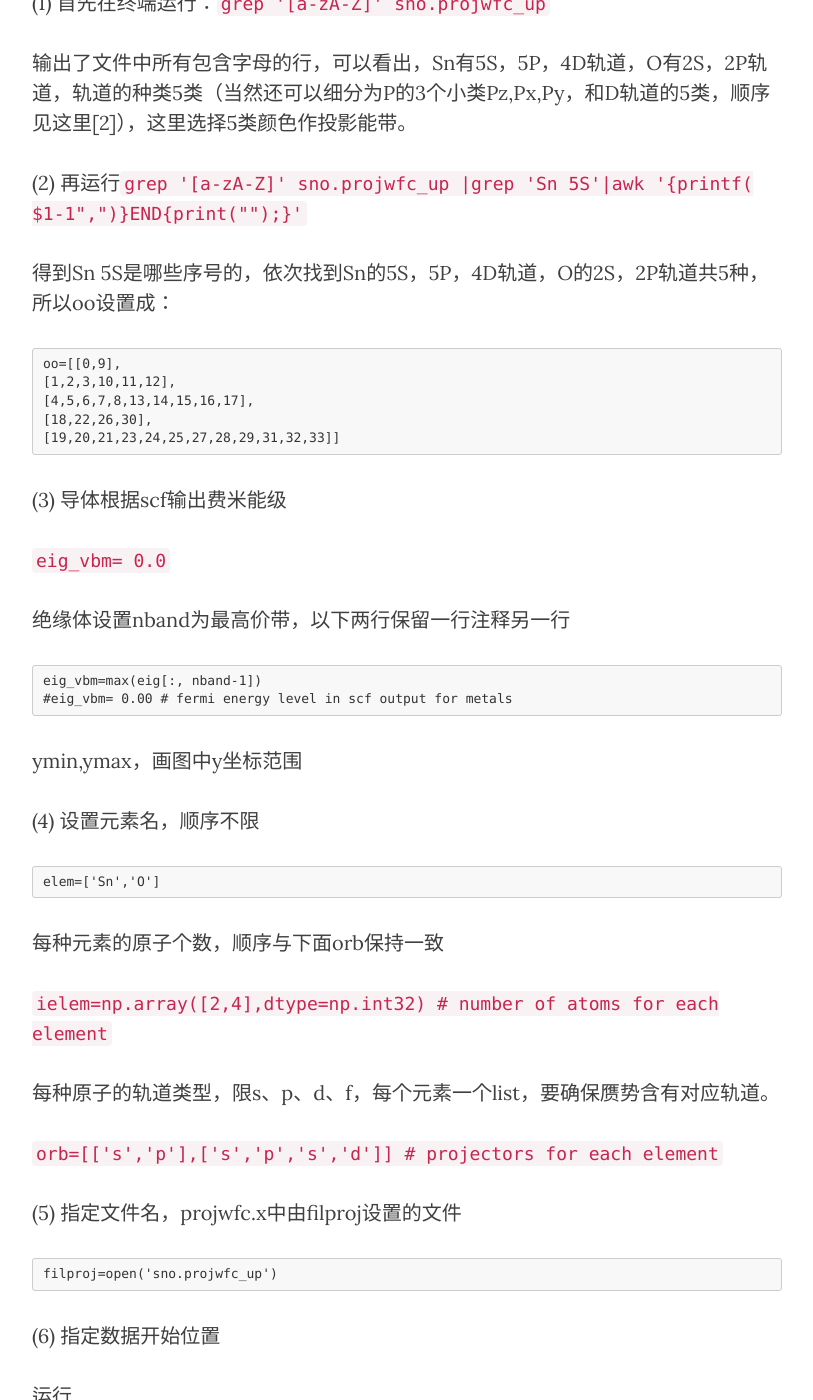
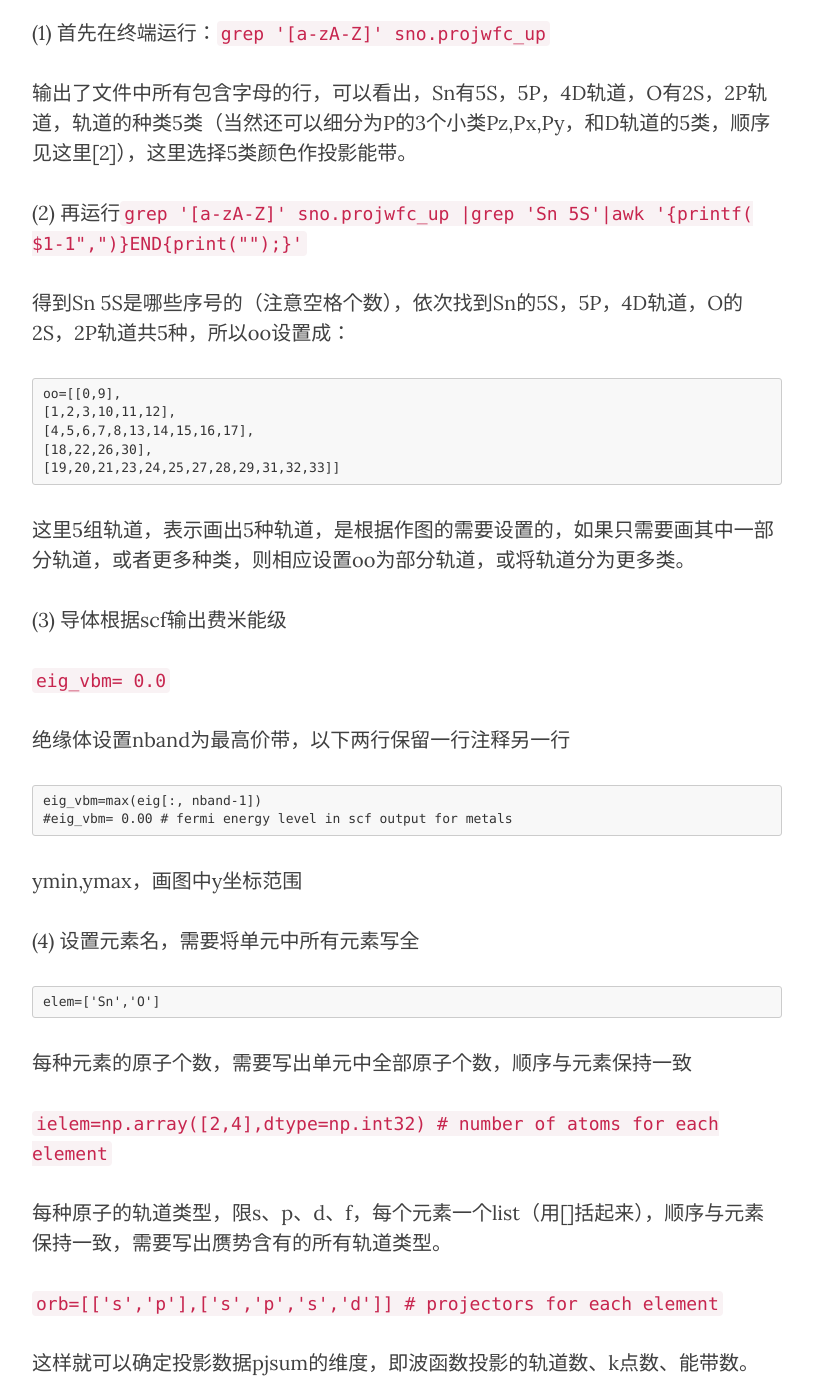
Before and after one commit to yyyu200/DFTbook, a Jekyll site: the page built from _posts/2019-04-01-HandsOn.md, in a window 1280 px wide and 1400 px high, scrolled down 62275 px. Shown: the whole window, without its empty margins (233-1046 px from the left). Built offline with Jekyll 4.4.1, drawn with Linux system fonts in a browser that asks for light colours; nearby versions of some CDN libraries; formulas are drawn with MathJax 3; comment, search, counter and statistics services are not loaded; some of the changed text lies outside the part shown.

Commit message:
modify at ali

````diff
--- a/_posts/2019-04-01-HandsOn.md
+++ b/_posts/2019-04-01-HandsOn.md
@@ -2068,7 +2070,7 @@ plt.savefig('pjband.png',dpi=400)
 
 (2) 再运行```grep '[a-zA-Z]' sno.projwfc_up |grep 'Sn  5S'|awk '{printf( $1-1",")}END{print("");}'```
 
-得到Sn 5S是哪些序号的，依次找到Sn的5S，5P，4D轨道，O的2S，2P轨道共5种，所以oo设置成：
+得到Sn 5S是哪些序号的（注意空格个数），依次找到Sn的5S，5P，4D轨道，O的2S，2P轨道共5种，所以oo设置成：
 
 ```
 oo=[[0,9],
@@ -2078,6 +2080,8 @@
 [19,20,21,23,24,25,27,28,29,31,32,33]]
 ```
 
+这里5组轨道，表示画出5种轨道，是根据作图的需要设置的，如果只需要画其中一部分轨道，或者更多种类，则相应设置oo为部分轨道，或将轨道分为更多类。
+
 (3) 导体根据scf输出费米能级
 
 ```eig_vbm= 0.0```
@@ -2090,19 +2094,20 @@ eig_vbm=max(eig[:, nband-1])
 ```
 ymin,ymax，画图中y坐标范围
 
-(4) 设置元素名，顺序不限
+(4) 设置元素名，需要将单元中所有元素写全
 ```
 elem=['Sn','O']
 ```
 
-每种元素的原子个数，顺序与下面orb保持一致
+每种元素的原子个数，需要写出单元中全部原子个数，顺序与元素保持一致
 
 ```ielem=np.array([2,4],dtype=np.int32) # number of atoms for each element```
 
-每种原子的轨道类型，限s、p、d、f，每个元素一个list，要确保赝势含有对应轨道。
+每种原子的轨道类型，限s、p、d、f，每个元素一个list（用[]括起来），顺序与元素保持一致，需要写出赝势含有的所有轨道类型。
 
 ```orb=[['s','p'],['s','p','s','d']]  # projectors for each element```
 
+这样就可以确定投影数据pjsum的维度，即波函数投影的轨道数、k点数、能带数。
 
 (5) 指定文件名，projwfc.x中由filproj设置的文件
 
@@ -2110,7 +2115,9 @@ elem=['Sn','O']
 filproj=open('sno.projwfc_up')
 ```
 
-(6) 指定数据开始位置
+(6) 指定nline_io_header、i_soc
+
+通过nline_io_header指定数据开始位置，通过i_soc区分共线与非共线计算
 
 运行
 
@@ -2118,7 +2125,7 @@ filproj=open('sno.projwfc_up')
 grep -n '    F    F' sno.projwfc_up
 ```
 
-得到行号是41。设置如下：
+得到行号是41（注意空格个数）。设置如下：
 
 ```
 nline_io_header=41
@@ -2130,14 +2137,14 @@ nline_io_header=41
 i_soc=1
 ```
 
-对于非共线自旋轨道耦合计算，则是
+而对于非共线自旋轨道耦合计算，则是
 
 运行
 ```
 grep -n '    T    T' sno.projwfc_up
 ```
 
-结果为nline_io_header，设置
+同样根据结果设置nline_io_header，并设置
 
 ```
 i_soc=2
@@ -2150,7 +2157,7 @@ color=['r','g','orange','cyan','blue']
 label=['Sn s','Sn p','Sn d','O s','O p']
 ```
 
-，更多颜色名称见(https://matplotlib.org/3.1.0/gallery/color/named_colors.html)。相应轨道名称，在画图图例中显示。
+，更多颜色名称见(https://matplotlib.org/3.1.0/gallery/color/named_colors.html)。label是相应轨道名称，在画图图例中显示。
 
 
 (8) 投影能带点的大小
````
Also changed, not shown: other parts of _posts/2019-04-01-HandsOn.md (+4 -2 lines).
